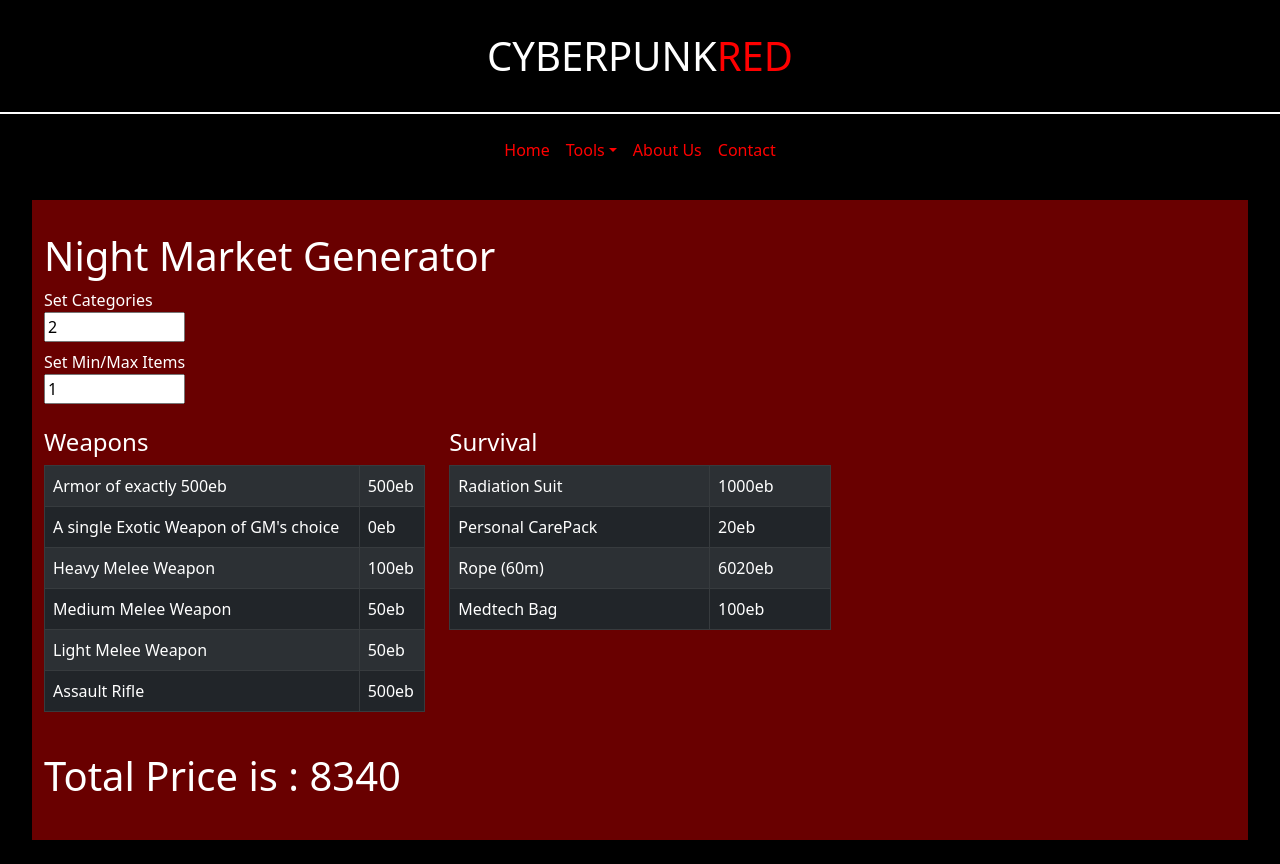
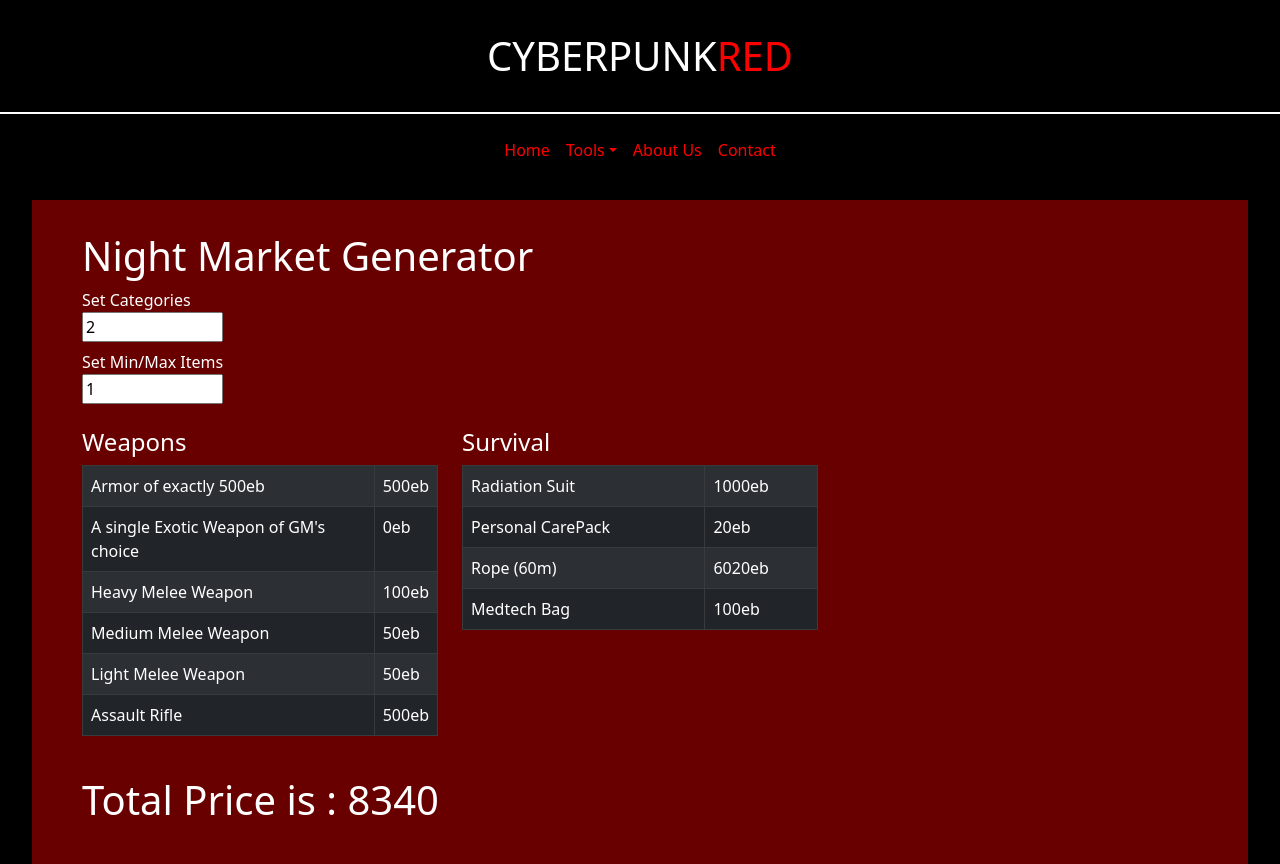
Before and after one commit to notevenagoat/cyberpunktools, a React (Create React App) app: page /cyberpunktools/night_market in a window 1280 px wide. Before the commit the page ends 840 px from the top, so only its background shows below. Built offline with nearby package versions, Linux system fonts and the light colour scheme.

Commit message:
added bootstrap  Container to the markets as well

```diff
--- a/src/components/fashion/FashionGenerator.js
+++ b/src/components/fashion/FashionGenerator.js
@@ -1,6 +1,7 @@
 import React, { Component } from "react";
 import { Table, Button } from "react-bootstrap";
 import { shuffleArrayCopy } from "../randomgen";
+import { Container } from "react-bootstrap";
 
 const clothingStyles = [
   "Bag Lady Chic",
@@ -51,6 +52,7 @@
 
   render() {
     return (
+      <Container>
       <React.Fragment>
         {/* className="table table-dark table-striped border-danger m-3" */}
         {/* style="max-width: 95%;" */}
@@ -90,6 +92,7 @@
           </Button>
         </div>
       </React.Fragment>
+      </Container>
     );
   }
 }
--- a/src/components/market/MarketTables.js
+++ b/src/components/market/MarketTables.js
@@ -2,9 +2,11 @@
 import React from 'react';
 import MarketItem from './MarketItem';
 import { Table, Row, Col } from 'react-bootstrap';
+import { Container } from 'react-bootstrap'
 
 export default function MarketTables(props) {
   return (
+
     <div className="table_div">
       <Row>
         {props.items.map(item => (
@@ -20,5 +22,6 @@
         ))}
       </Row>
     </div>
+
   )
 }
--- a/src/components/market/NightMarket.js
+++ b/src/components/market/NightMarket.js
@@ -1,5 +1,6 @@
 import React, { useState, useEffect, useRef } from "react";
 import { Button } from "react-bootstrap";
+import { Container } from "react-bootstrap";
 import TotalPrice from "./TotalPrice";
 import MarketTables from "./MarketTables";
 
@@ -42,7 +43,7 @@
   }, [nCategories, nItems]);
 
   return (
-
+    <Container>
     <div>
       <h1>Night Market Generator</h1>
       <section className="d-flex generate justify-content-start">
@@ -78,6 +79,6 @@
         <TotalPrice items={props.items} />
       </div>
     </div>
-
+    </Container>
   );
 }
```
